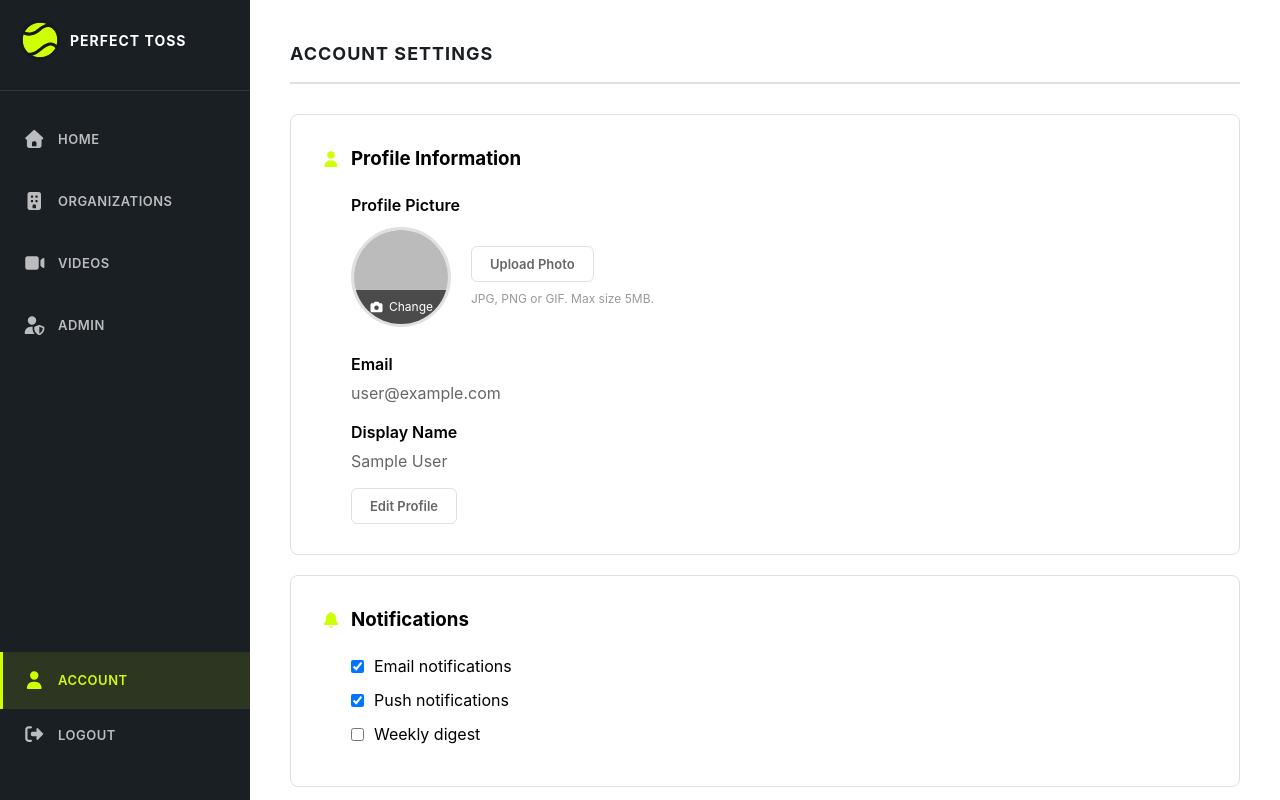
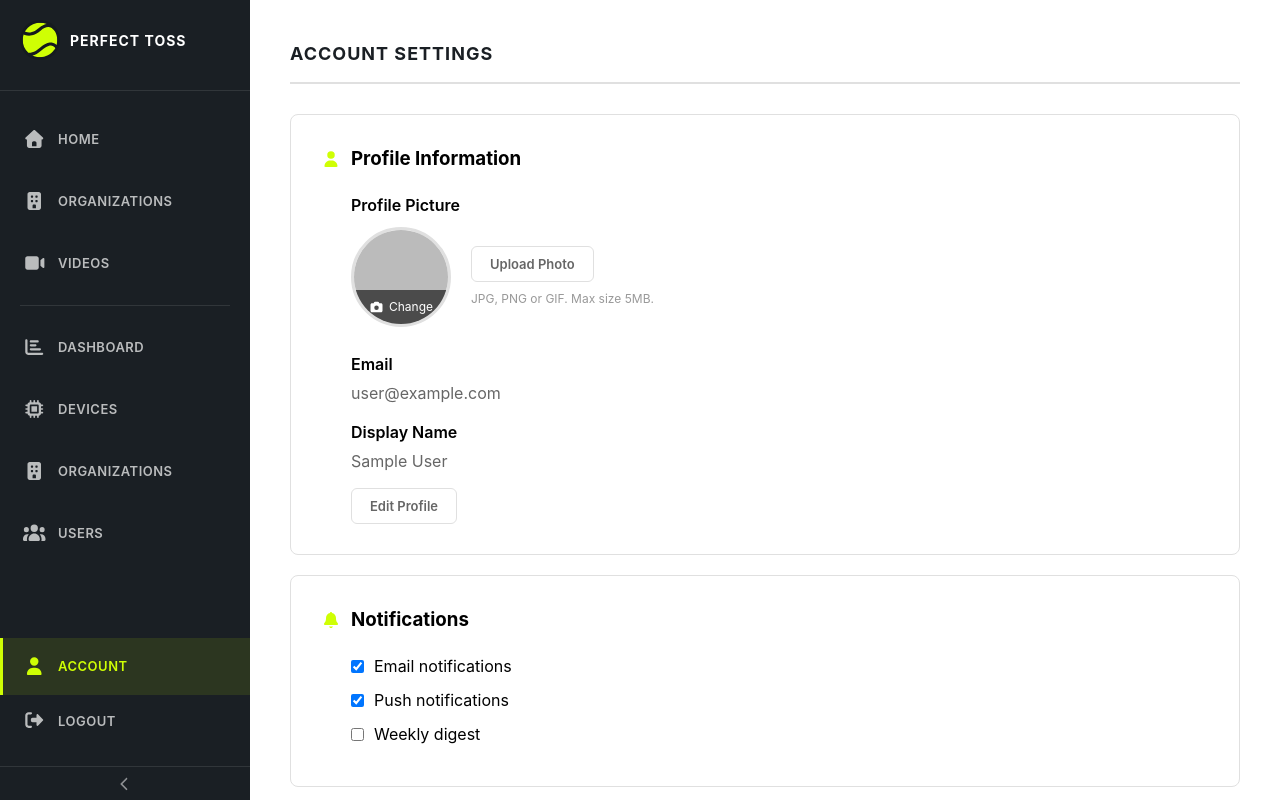
Before and after one commit to Perfect-Toss/public-site, a React (Vite) app: page /account in a window 1280 px wide. Shown: the top 800 px of the page. Built offline with nearby package versions, Linux system fonts and the light colour scheme; no server answers; sample sign-in values are in the browser's storage; the HTML template or start-up script is replaced by a standard one; what openapi-fetch would draw is missing.

Commit message:
sizebar updates

```diff
--- a/src/components/HomePage/HomePage.css
+++ b/src/components/HomePage/HomePage.css
@@ -3,6 +3,8 @@
 .home-page {
   display: flex;
   min-height: 100vh;
+  max-width: 100vw;
+  overflow-x: hidden;
   background-color: #f5f5f5;
 }
 
@@ -13,22 +15,37 @@
   color: white;
   display: flex;
   flex-direction: column;
-  padding: 20px 0;
+  padding: 20px 0 0;
   position: fixed;
   height: 100vh;
   left: 0;
   top: 0;
+  z-index: 100;
+  transition: width 0.3s ease;
+}
+
+.sidebar.collapsed {
+  width: 70px;
 }
 
 .sidebar-header {
   padding: 0 20px 30px;
   border-bottom: 1px solid rgba(255, 255, 255, 0.1);
+  display: flex;
+  align-items: center;
+  gap: 8px;
 }
 
 .logo {
   display: flex;
   align-items: center;
   gap: 10px;
+  min-width: 0;
+}
+
+.sidebar.collapsed .logo {
+  justify-content: center;
+  gap: 0;
 }
 
 .logo-icon {
@@ -38,12 +55,38 @@
   background-size: contain;
   background-repeat: no-repeat;
   background-position: center;
+  flex-shrink: 0;
 }
 
 .logo-text {
   font-size: 14px;
   font-weight: 700;
   letter-spacing: 1px;
+  white-space: nowrap;
+}
+
+.sidebar-toggle {
+  background: none;
+  border: none;
+  border-top: 1px solid rgba(255, 255, 255, 0.1);
+  color: rgba(255, 255, 255, 0.5);
+  cursor: pointer;
+  font-size: 14px;
+  padding: 8px;
+  transition: color 0.2s, background-color 0.2s;
+  width: 100%;
+  text-align: center;
+  flex-shrink: 0;
+  margin-bottom: 0;
+}
+
+.sidebar-toggle:hover {
+  color: white;
+  background-color: rgba(255, 255, 255, 0.05);
+}
+
+.sidebar.collapsed .sidebar-header {
+  padding: 0 20px 30px;
 }
 
 .sidebar-nav {
@@ -72,6 +115,20 @@
   text-decoration: none;
   width: 100%;
   box-sizing: border-box;
+  white-space: nowrap;
+}
+
+.sidebar.collapsed .nav-item {
+  padding: 15px 20px;
+  gap: 0;
+}
+
+.sidebar.collapsed .nav-item.active {
+  border-left-color: #cfff04;
+}
+
+.nav-item {
+  position: relative;
 }
 
 .nav-item:hover {
@@ -79,15 +136,99 @@
   color: white;
 }
 
+/* ─── Custom Tooltip ─────────────────────────────────────────── */
+
+.nav-item[data-tooltip]:hover::after {
+  content: attr(data-tooltip);
+  position: absolute;
+  left: calc(100% + 12px);
+  top: 50%;
+  transform: translateY(-50%);
+  background: #1a1f24;
+  color: white;
+  font-size: 12px;
+  font-weight: 600;
+  letter-spacing: 0.3px;
+  padding: 6px 12px;
+  border-radius: 6px;
+  white-space: nowrap;
+  box-shadow: 0 4px 12px rgba(0, 0, 0, 0.3);
+  z-index: 200;
+  pointer-events: none;
+  animation: tooltip-in 0.15s ease;
+}
+
+.nav-item[data-tooltip]:hover::before {
+  content: '';
+  position: absolute;
+  left: calc(100% + 4px);
+  top: 50%;
+  transform: translateY(-50%);
+  border: 5px solid transparent;
+  border-right-color: #1a1f24;
+  z-index: 200;
+  pointer-events: none;
+}
+
+@keyframes tooltip-in {
+  from {
+    opacity: 0;
+    transform: translateY(-50%) translateX(-4px);
+  }
+  to {
+    opacity: 1;
+    transform: translateY(-50%) translateX(0);
+  }
+}
+
+/* ─── Sidebar Toggle Tooltip ──────────────────────────────────── */
+
+.sidebar-toggle[data-tooltip] {
+  position: relative;
+}
+
+.sidebar-toggle[data-tooltip]:hover::after {
+  content: attr(data-tooltip);
+  position: absolute;
+  left: calc(100% + 12px);
+  top: 50%;
+  transform: translateY(-50%);
+  background: #1a1f24;
+  color: white;
+  font-size: 12px;
+  font-weight: 600;
+  letter-spacing: 0.3px;
+  padding: 6px 12px;
+  border-radius: 6px;
+  white-space: nowrap;
+  box-shadow: 0 4px 12px rgba(0, 0, 0, 0.3);
+  z-index: 200;
+  pointer-events: none;
+  animation: tooltip-in 0.15s ease;
+}
+
+.sidebar-toggle[data-tooltip]:hover::before {
+  content: '';
+  position: absolute;
+  left: calc(100% + 4px);
+  top: 50%;
+  transform: translateY(-50%);
+  border: 5px solid transparent;
+  border-right-color: #1a1f24;
+  z-index: 200;
+  pointer-events: none;
+}
+
+/* Only show tooltips when sidebar is collapsed */
+.sidebar:not(.collapsed) [data-tooltip]:hover::after,
+.sidebar:not(.collapsed) [data-tooltip]:hover::before {
+  display: none;
+}
+
 .nav-item.active {
   background-color: rgba(207, 255, 4, 0.1);
   color: #cfff04;
   border-left-color: #cfff04;
-}
-
-.nav-item--parent-active {
-  color: rgba(255, 255, 255, 0.9);
-  border-left-color: rgba(207, 255, 4, 0.4);
 }
 
 .nav-icon {
@@ -101,28 +242,11 @@
   margin-bottom: 20px;
 }
 
-/* Admin nav group with sub-items */
-.nav-group {
-  display: flex;
-  flex-direction: column;
-}
-
-.nav-sub-items {
-  display: flex;
-  flex-direction: column;
-  background-color: rgba(0, 0, 0, 0.15);
-  border-left: 2px solid rgba(207, 255, 4, 0.2);
-  margin-left: 8px;
-}
-
-.nav-sub-item {
-  padding-left: 28px;
-  font-size: 12px;
-  letter-spacing: 0.4px;
-}
-
-.nav-sub-item.active {
-  border-left-color: #cfff04;
+/* Spacer between main nav and admin section */
+.nav-spacer {
+  border-top: 1px solid rgba(255, 255, 255, 0.1);
+  margin: 8px 20px;
+  flex-shrink: 0;
 }
 
 /* ─── Main Content ───────────────────────────────────────────────────────── */
@@ -133,6 +257,11 @@
   min-width: 0;
   padding: 40px;
   background-color: white;
+  transition: margin-left 0.3s ease;
+}
+
+.sidebar-collapsed .main-content {
+  margin-left: 70px;
 }
 
 /* ─── Responsive Design ──────────────────────────────────────────────────── */
--- a/src/components/HomePage/HomePage.tsx
+++ b/src/components/HomePage/HomePage.tsx
@@ -1,14 +1,15 @@
 import './HomePage.css';
 
-import { NavLink, Outlet, useLocation, useNavigate } from 'react-router-dom';
+import { NavLink, Outlet, useNavigate } from 'react-router-dom';
 import {
   faBuilding,
   faChartBar,
+  faChevronLeft,
+  faChevronRight,
   faHome,
   faMicrochip,
   faRightFromBracket,
   faUser,
-  faUserShield,
   faUsers,
   faVideo
 } from '@fortawesome/free-solid-svg-icons';
@@ -19,10 +20,10 @@ import { logout } from '../../firebase/auth';
 
 function HomePage() {
   const navigate = useNavigate();
-  const location = useLocation();
 
   // TODO: Replace with actual admin check from Firebase auth or user context
   const [isAdmin] = useState(true); // Set to true for testing, will be dynamic in production
+  const [collapsed, setCollapsed] = useState(false);
 
   useEffect(() => {
     // Clean up URL query parameters after authentication
@@ -52,9 +53,9 @@ function HomePage() {
   };
 
   return (
-    <div className="home-page">
+    <div className={`home-page${collapsed ? ' sidebar-collapsed' : ''}`}>
       {/* Sidebar */}
-      <aside className="sidebar">
+      <aside className={`sidebar${collapsed ? ' collapsed' : ''}`}>
         <div className="sidebar-header">
           <div
             className="logo"
@@ -62,7 +63,7 @@ function HomePage() {
             style={{ cursor: 'pointer' }}
           >
             <div className="logo-icon"></div>
-            <span className="logo-text">PERFECT TOSS</span>
+            {!collapsed && <span className="logo-text">PERFECT TOSS</span>}
           </div>
         </div>
 
@@ -71,90 +72,93 @@ function HomePage() {
             to="/"
             end
             className={({ isActive }) => `nav-item ${isActive ? 'active' : ''}`}
+            data-tooltip="Home"
           >
             <span className="nav-icon"><FontAwesomeIcon icon={faHome} /></span>
-            <span>HOME</span>
+            {!collapsed && <span>HOME</span>}
           </NavLink>
 
           <NavLink
             to="/organizations"
             className={({ isActive }) => `nav-item ${isActive ? 'active' : ''}`}
+            data-tooltip="Organizations"
           >
             <span className="nav-icon"><FontAwesomeIcon icon={faBuilding} /></span>
-            <span>ORGANIZATIONS</span>
+            {!collapsed && <span>ORGANIZATIONS</span>}
           </NavLink>
 
           <NavLink
             to="/videos"
             className={({ isActive }) => `nav-item ${isActive ? 'active' : ''}`}
+            data-tooltip="Videos"
           >
             <span className="nav-icon"><FontAwesomeIcon icon={faVideo} /></span>
-            <span>VIDEOS</span>
+            {!collapsed && <span>VIDEOS</span>}
           </NavLink>
 
           {isAdmin && (
-            <div className="nav-group">
-              <NavLink
-                to="/admin"
-                end
-                className={({ isActive }) => {
-                  const isSubActive = !isActive && location.pathname.startsWith('/admin/');
-                  return `nav-item ${isActive ? 'active' : ''} ${isSubActive ? 'nav-item--parent-active' : ''}`;
-                }}
-              >
-                <span className="nav-icon"><FontAwesomeIcon icon={faUserShield} /></span>
-                <span>ADMIN</span>
-              </NavLink>
-              {location.pathname.startsWith('/admin') && (
-                <div className="nav-sub-items">
+            <>
+              <div className="nav-spacer" />
               <NavLink
                 to="/admin/dashboard"
-                    className={({ isActive }) => `nav-item nav-sub-item ${isActive ? 'active' : ''}`}
+                className={({ isActive }) => `nav-item ${isActive ? 'active' : ''}`}
+                data-tooltip="Dashboard"
               >
                 <span className="nav-icon"><FontAwesomeIcon icon={faChartBar} /></span>
-                    <span>DASHBOARD</span>
+                {!collapsed && <span>DASHBOARD</span>}
               </NavLink>
               <NavLink
                 to="/admin/devices"
-                    className={({ isActive }) => `nav-item nav-sub-item ${isActive ? 'active' : ''}`}
+                className={({ isActive }) => `nav-item ${isActive ? 'active' : ''}`}
+                data-tooltip="Devices"
               >
                 <span className="nav-icon"><FontAwesomeIcon icon={faMicrochip} /></span>
-                    <span>DEVICES</span>
+                {!collapsed && <span>DEVICES</span>}
               </NavLink>
               <NavLink
                 to="/admin/organizations"
-                    className={({ isActive }) => `nav-item nav-sub-item ${isActive ? 'active' : ''}`}
+                className={({ isActive }) => `nav-item ${isActive ? 'active' : ''}`}
+                data-tooltip="Organizations"
               >
                 <span className="nav-icon"><FontAwesomeIcon icon={faBuilding} /></span>
-                    <span>ORGANIZATIONS</span>
+                {!collapsed && <span>ORGANIZATIONS</span>}
               </NavLink>
               <NavLink
                 to="/admin/users"
-                    className={({ isActive }) => `nav-item nav-sub-item ${isActive ? 'active' : ''}`}
+                className={({ isActive }) => `nav-item ${isActive ? 'active' : ''}`}
+                data-tooltip="Users"
               >
                 <span className="nav-icon"><FontAwesomeIcon icon={faUsers} /></span>
-                    <span>USERS</span>
+                {!collapsed && <span>USERS</span>}
               </NavLink>
-                </div>
-              )}
-            </div>
+            </>
           )}
         </nav>
 
         <NavLink
           to="/account"
           className={({ isActive }) => `nav-item ${isActive ? 'active' : ''}`}
+          data-tooltip="Account"
         >
           <span className="nav-icon"><FontAwesomeIcon icon={faUser} /></span>
-          <span>ACCOUNT</span>
+          {!collapsed && <span>ACCOUNT</span>}
         </NavLink>
 
         <button
           className="nav-item logout-button"
           onClick={handleLogout}
+          data-tooltip="Logout"
         >
           <span className="nav-icon"><FontAwesomeIcon icon={faRightFromBracket} /></span>
-          <span>LOGOUT</span>
+          {!collapsed && <span>LOGOUT</span>}
+        </button>
+
+        <button
+          className="sidebar-toggle"
+          onClick={() => setCollapsed(!collapsed)}
+          data-tooltip={collapsed ? 'Expand sidebar' : 'Collapse sidebar'}
+        >
+          <FontAwesomeIcon icon={collapsed ? faChevronRight : faChevronLeft} />
         </button>
       </aside>
 
```
Lines whose indentation alone changed are shown as unchanged.
